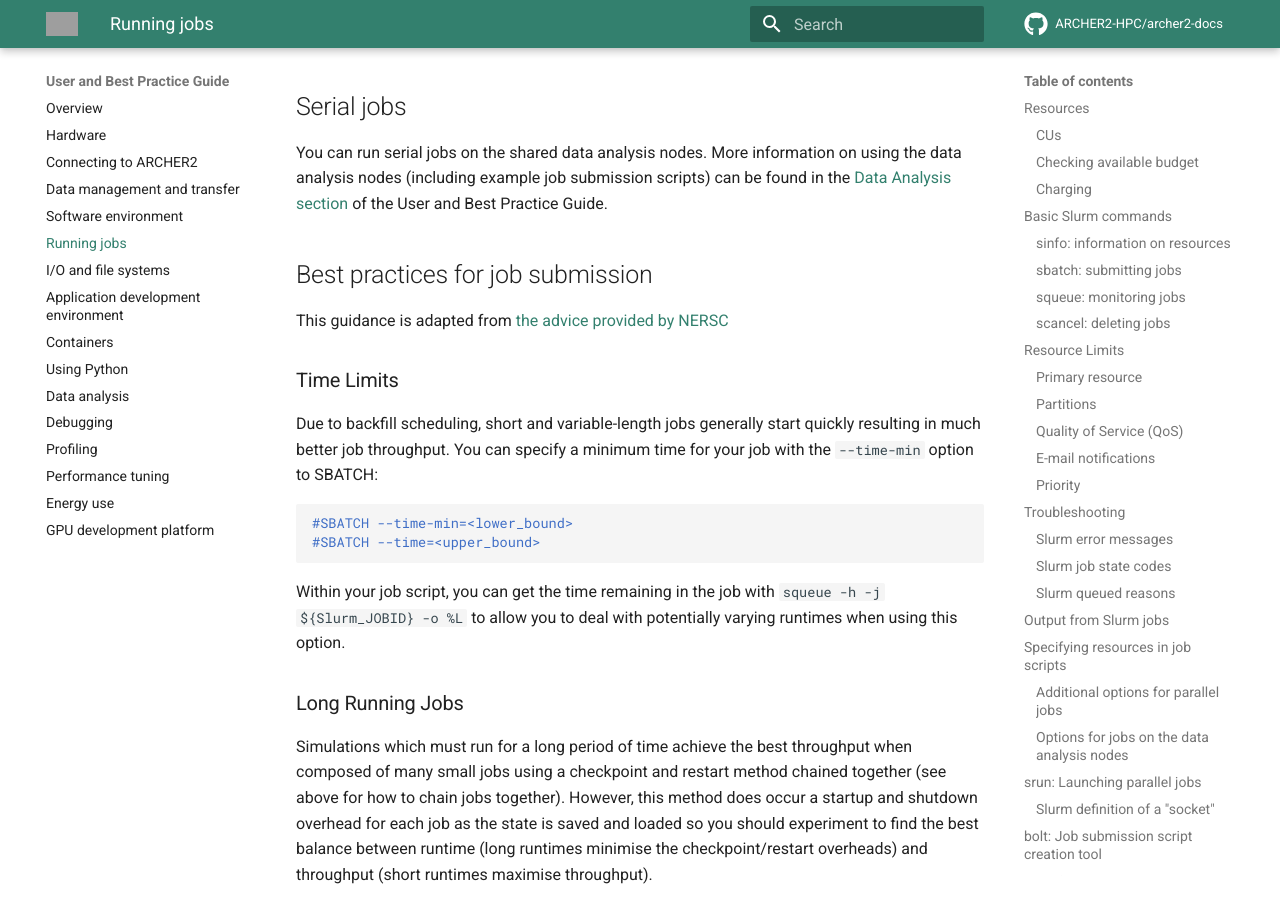
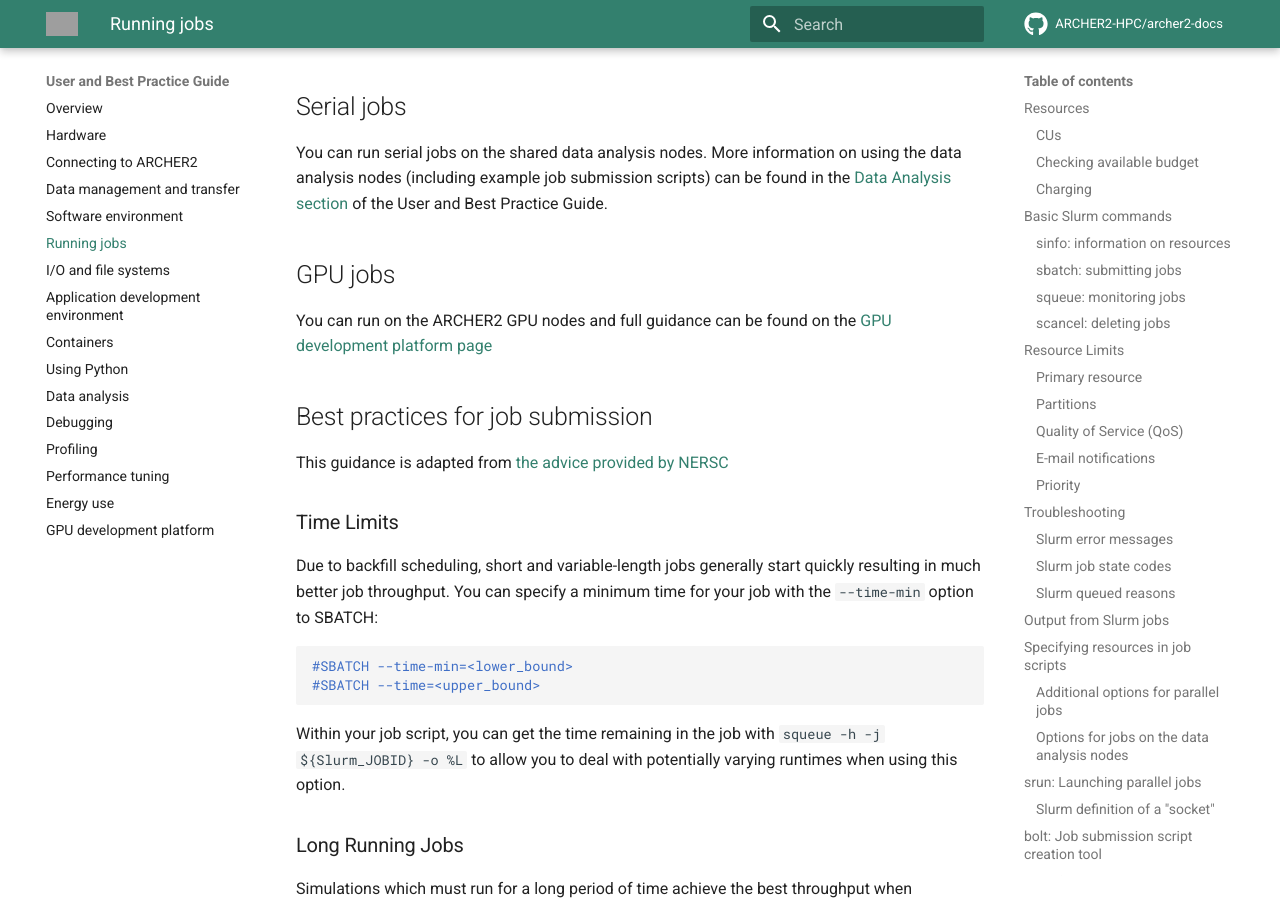
Before and after one commit to ARCHER2-HPC/archer2-docs, an MkDocs documentation site: the page built from docs/user-guide/scheduler.md, in a window 1280 px wide and 900 px high, scrolled down 51336 px. Built offline with MkDocs 1.6.1 and Material for MkDocs 9.7.7, drawn with Linux system fonts in a browser that asks for light colours; comment, search, counter and statistics services are not loaded; grey boxes are pictures that could not be loaded.

Commit message:
add link to GPU jobs guide

```diff
--- a/docs/user-guide/scheduler.md
+++ b/docs/user-guide/scheduler.md
@@ -2345,6 +2345,10 @@ on using the data analysis nodes (including example job submission scripts)
 can be found in the [Data Analysis section](analysis.md) of the User and Best
 Practice Guide.
 
+## GPU jobs
+
+You can run on the ARCHER2 GPU nodes and full guidance can be found on the [GPU development platform page](https://docs.archer2.ac.uk/user-guide/gpu/)
+
 ## Best practices for job submission
 
 This guidance is adapted from [the advice provided by
```
